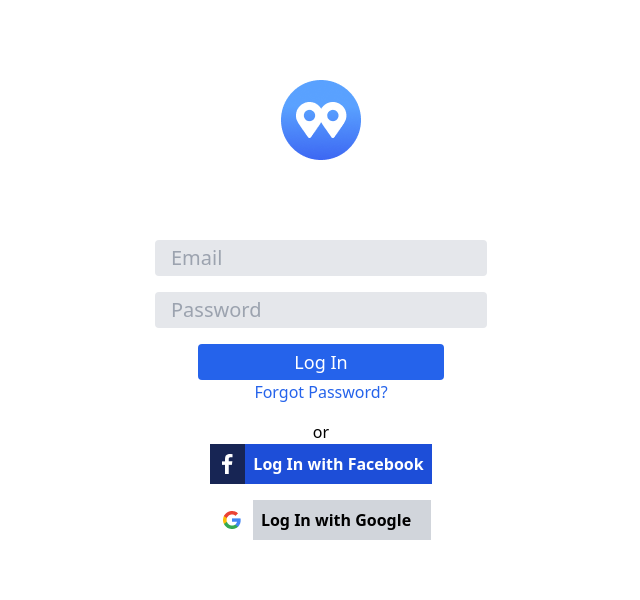
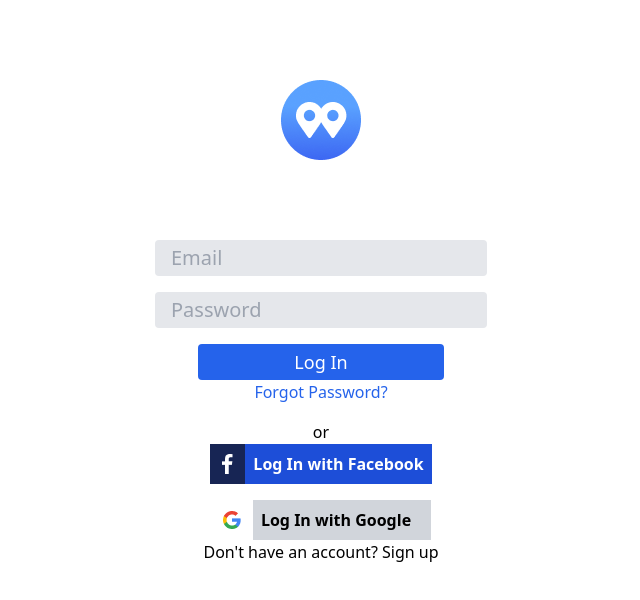
Before and after one commit to KenUdoudo/Log-In, a React (Vite) app: page /LogIn in a window 1280 px wide. Shown: the top 600 px of the page, without its empty margins (319-959 px from the left). Built offline with nearby package versions, Linux system fonts and the light colour scheme.

Commit message:
btm text

```diff
--- a/src/Login.jsx
+++ b/src/Login.jsx
@@ -25,6 +25,7 @@ const SignUp = () => {
           <img src={ google } className='px-3  py-2'/>
           <p className='bg-gray-300 pr-5 pl-2 py-2 text-base font-semibold'>Log In with Google</p>
         </div>
+        <p>Don't have an account? <span>Sign up</span></p>
     </div>
   );
 }
```
